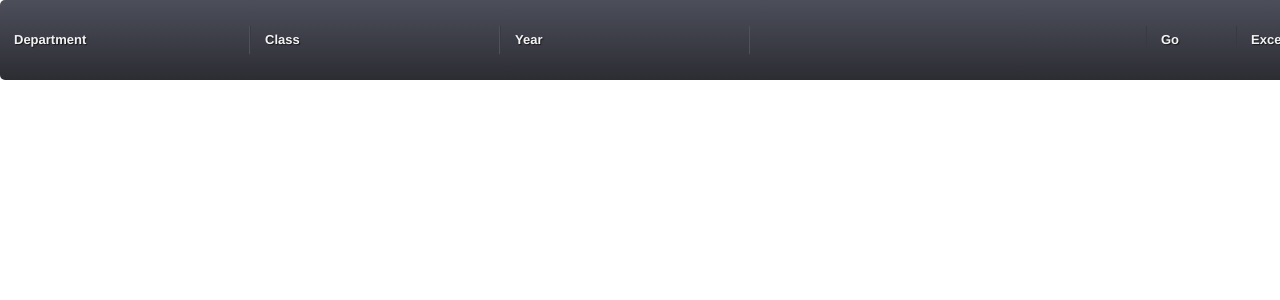
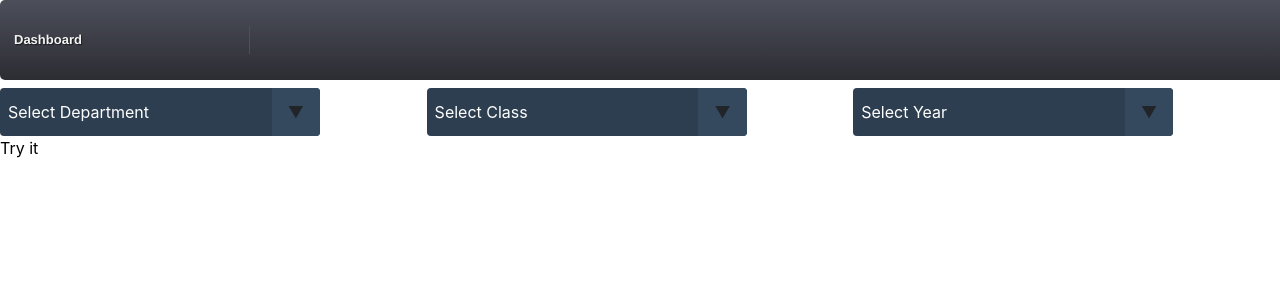
Before and after one commit to adityakhati/reactjsexcel, a React (Create React App) app: page /studentdata in a window 1280 px wide. Shown: the top 300 px of the page. Built offline with nearby package versions, Linux system fonts and the light colour scheme.

Commit message:
drop-down

```diff
--- /dev/null
+++ b/src/components/Studentdata.css
@@ -0,0 +1,76 @@
+/* body {
+  display: flex;
+  flex-direction: column;
+  justify-content: top;
+  align-items: center;
+  height: 100vh;
+  background: #f39c12;
+} */
+h1 {
+  margin: 0 0 0.25em;
+}
+/* Reset Select */
+select {
+  -webkit-appearance: none;
+  -moz-appearance: none;
+  -ms-appearance: none;
+  appearance: none;
+  outline: 0;
+  box-shadow: none;
+  border: 0 !important;
+  background: #2c3e50;
+  background-image: none;
+}
+/* Remove IE arrow */
+select::-ms-expand {
+  display: none;
+}
+/* Custom Select */
+.select {
+  position: relative;
+  display: flex;
+  width: 20em;
+  height: 3em;
+  line-height: 3;
+  background: #2c3e50;
+  overflow: hidden;
+  border-radius: .25em;
+}
+select {
+  flex: 1;
+  padding: 0 .5em;
+  color: #fff;
+  cursor: pointer;
+}
+/* Arrow */
+.select::after {
+  content: '\25BC';
+  position: absolute;
+  top: 0;
+  right: 0;
+  padding: 0 1em;
+  background: #34495e;
+  cursor: pointer;
+  pointer-events: none;
+  -webkit-transition: .25s all ease;
+  -o-transition: .25s all ease;
+  transition: .25s all ease;
+}
+/* Transition */
+.select:hover::after {
+  color: #f39c12;
+}
+.col11 {
+  float: left;
+  width: 33.33%;
+  flex-wrap: wrap;
+  justify-content: center;
+}
+
+/* Clear floats after the columns */
+.row11:after {
+  content: "";
+  display: table;
+  clear: both;
+
+}
--- a/src/components/Studentdata.js
+++ b/src/components/Studentdata.js
@@ -1,62 +1,101 @@
 import React, { Component } from 'react'
 import './filter.css';
+import './Studentdata.css';
 
 class Studentdata extends Component {
    constructor(props) {
       super(props) //since we are extending class Table so we have to use super in order to override Component class constructor
       this.state = { //state is by default an object
          students: [
+          function myFunction() {
 
+          }
          ]
       }
    }
 
 
+   handleSubmit4(event) {
+
+    var x = document.getElementById("slct").value;
+            document.getElementById("demo").innerHTML = x;
+
+event.preventDefault();
+}
+
+
    render() { //Whenever our class runs, render method will be called automatically, it may have already defined in the constructor behind the scene.
       return (
+          <div>
 
-        <ul class="menu">
+          <ul class="menu">
+          <li name=""><a href="http://localhost:3000/Dashboard">Dashboard</a></li>
+
+          <li name="abc"><a href="http://localhost:3000/Home">Log-Out </a></li>
+          </ul>
 
 
-    <li><a href="http://localhost:3001/Studentdata">Department</a>
-    <ul>
-            <li><a href="#" class="documents">Information Technology</a></li>
-            <li><a href="#" class="messages">Electronics</a></li>
-            <li><a href="#" class="signout">Electronics and telecommunication</a></li>
-            <li><a href="#" class="signout">Computer</a></li>
-        </ul>
-        </li>
-    <li><a href="#">Class</a>
-
-        <ul>
-            <li><a href="#" class="signout">Elite+gold</a></li>
-            <li><a href="#" class="messages">Elite+silver</a></li>
-            <li><a href="#" class="documents">Elite</a></li>
-            <li><a href="#" class="messages">Successfully completed</a></li>
-            <li><a href="#" class="messages">Below 40</a></li>
-        </ul>
-
-    </li>
-    <li><a href="#">Year</a>
-    <ul>
-            <li><a href="#" class="signout">2016</a></li>
-            <li><a href="#" class="messages">2017</a></li>
-            <li><a href="#" class="documents">2018</a></li>
-            <li><a href="#" class="messages">2019</a></li>
-            <li><a href="#" class="signout">2020</a></li>
-            <li><a href="#" class="messages">2022</a></li>
-            <li><a href="#" class="documents">2023</a></li>
-            <li><a href="#" class="messages">2024</a></li>
-        </ul>
-        </li>
-        <li name="abc"><a href="http://localhost:3001/Home">Log-Out</a></li>
-
-            <li name="abc"><a href="#">Excel-Download</a></li>
 
 
-        <li name="xyz"><a href="#">Go</a></li>
+<div class="row11">
+<div class="col11">
 
-</ul>
+<h1></h1>
+<div class="select">
+  <select name="slct" id="slct">
+    <option selected disabled>Select Department</option>
+    <option value="Information Technology">Information Technology</option>
+    <option value="Electronics">Electronics</option>
+    <option value="Electronics and Telecommunication">Electronics and Telecommunication</option>
+    <option value="Computer">Computer</option>
+  </select>
+  </div>
+
+
+</div>
+
+
+<div class="col11">
+
+<h1></h1>
+<div class="select">
+  <select name="slct" id="slct">
+    <option selected disabled>Select Class</option>
+    <option value="1">Elite+Gold</option>
+    <option value="2">Elite+Silver</option>
+    <option value="3">Elite</option>
+    <option value="4">Successfully-Completed</option>
+    <option value="5">Below-40</option>
+  </select>
+  </div>
+</div><div class="col11">
+
+<h1></h1>
+<div class="select">
+  <select name="slct" id="slct">
+    <option selected disabled>Select Year</option>
+    <option value="1">2016</option>
+    <option value="2">2017</option>
+    <option value="3">2018</option>
+    <option value="4">2019</option>
+    <option value="5">2020</option>
+    <option value="6">2021</option>
+    <option value="7">2022</option>
+    <option value="8">2023</option>
+    <option value="9">2024</option>
+  </select>
+  </div>
+</div>
+
+    </div>
+    <div>
+    <button type="button" onClick={this.handleSubmit4}>Try it</button>
+    </div>
+    <p id="demo"></p>
+
+
+
+</div>
       )
    }
 }
```
